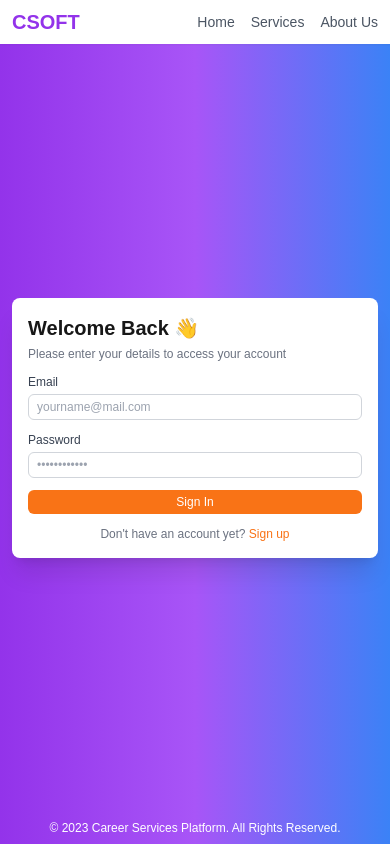
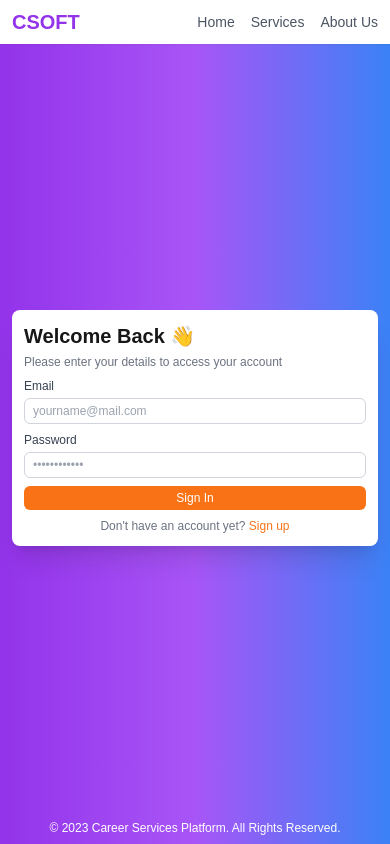
Before and after one commit to eddie-kay0462/SWE_Final_Project, a Next.js app: page /auth/login in a window 390 px wide. Built offline with nearby package versions, Linux system fonts and the light colour scheme; no server answers.

Commit message:
Adjusted the login inputs to a better width

```diff
--- a/app/auth/login/page.js
+++ b/app/auth/login/page.js
@@ -65,18 +65,18 @@ export default function Login() {
         <div className="bg-white rounded-lg shadow-xl w-full max-w-xl">
           <div className="flex flex-col md:flex-row">
             {/* Left Side - Login Form */}
-            <div className="w-full md:w-1/2 p-4">
-              <div className="mb-3">
+            <div className="w-full md:w-1/2 p-3">
+              <div className="mb-2">
                 <h2 className="text-xl font-bold mb-1">Welcome Back 👋</h2>
                 <p className="text-gray-500 text-xs">Please enter your details to access your account</p>
               </div>
               {error && (
-                <div className="mb-3 p-2 bg-red-100 border border-red-400 text-red-700 rounded text-xs">
+                <div className="mb-2 p-2 bg-red-100 border border-red-400 text-red-700 rounded text-xs">
                   {error}
                 </div>
               )}
 
-              <form onSubmit={handleSubmit} className="space-y-3">
+              <form onSubmit={handleSubmit} className="space-y-2">
                 <div>
                   <label className="block text-gray-700 text-xs font-medium mb-1" htmlFor="email">
                     Email
@@ -116,13 +116,13 @@ export default function Login() {
                 </button>
               </form>
 
-              <p className="text-center text-xs text-gray-500 mt-3">
+              <p className="text-center text-xs text-gray-500 mt-2">
                 Don't have an account yet? <Link href="/auth/signup" className="text-orange-500 hover:text-orange-600">Sign up</Link>
               </p>
             </div>
 
             {/* Right Side - Image */}
-            <div className="hidden md:block w-1/2 relative h-[350px]">
+            <div className="hidden md:block w-1/2 relative h-[300px]">
               <Image
                 src="https://images.unsplash.com/photo-1543269664-56d93c1b41a6?auto=format&fit=crop"
                 alt="Professional person smiling"
```
